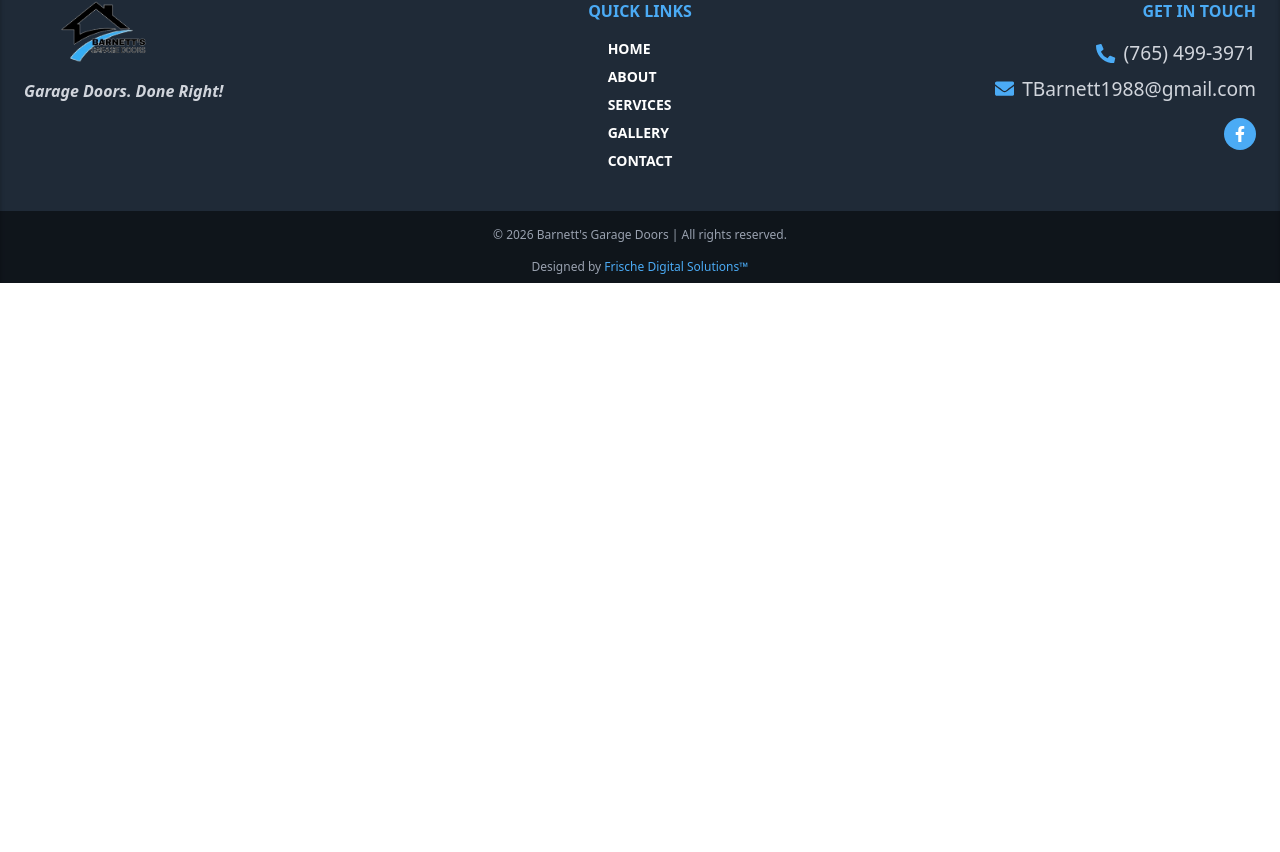
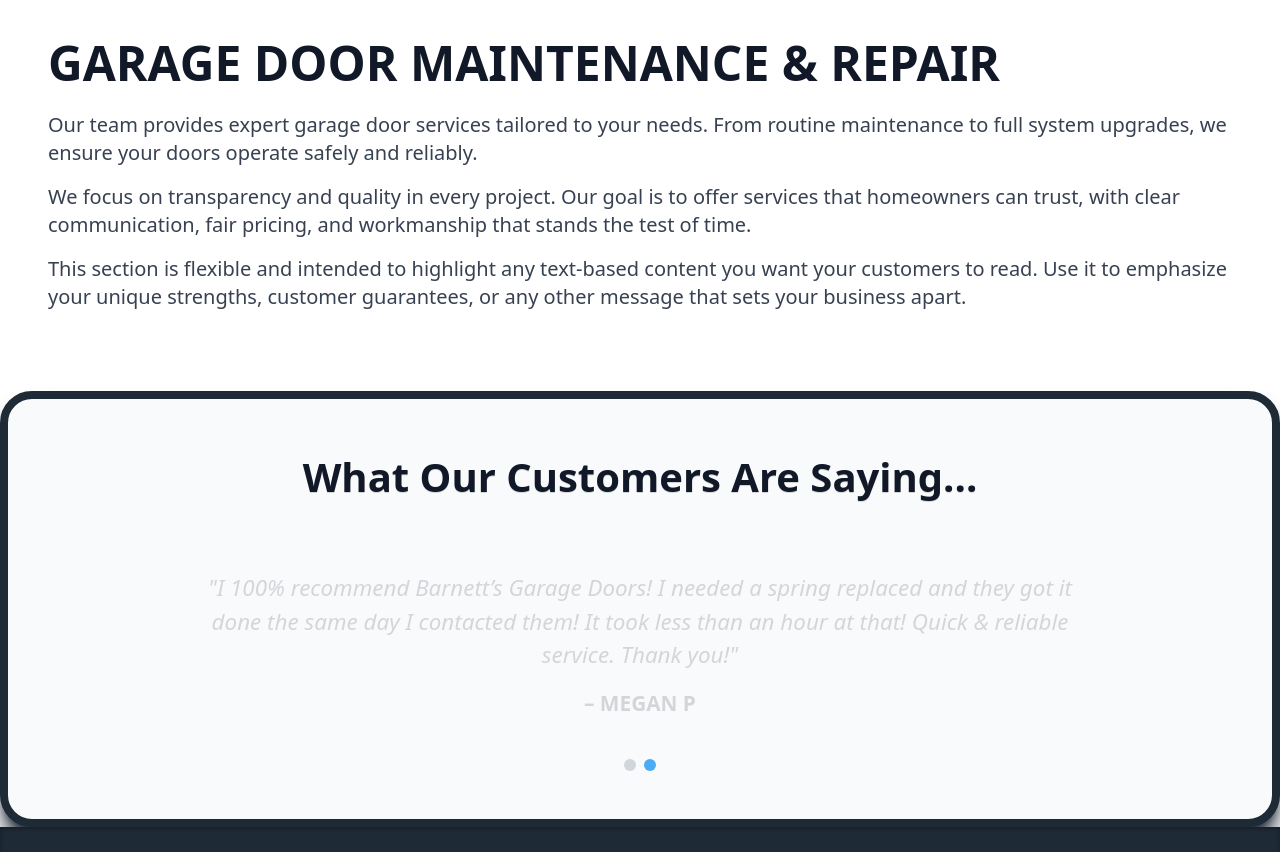
Before and after one commit to FrischSticks/barnettsGarageDoors, a Next.js app: page / in a window 1280 px wide. Shown: the part 3608-4460 px from the top of the page. Before the commit the page ends 3891 px from the top, so only its background shows below. Built offline with nearby package versions, Linux system fonts and the light colour scheme.

Commit message:
Add Testimonials Section

```diff
--- a/app/page.tsx
+++ b/app/page.tsx
@@ -6,6 +6,7 @@ import barnettsGarageDoorsLogo from "../public/images/barnetts-garage-doors.png"
 import garageDoorRemoteOpener from "../public/images/garage-door-remote-opener.png";
 import Contact from "../components/ContactForm";
 import GarageDoorGrid from "../components/GarageDoorsGrid";
+import Testimonials from "../components/Testimonials";
 
 export default function HomePage() {
   const [showContact, setShowContact] = useState(false);
@@ -125,8 +126,9 @@ export default function HomePage() {
       </section>
 
 <section className="w-full px-6 md:px-12 py-20">
-        {/* Image floats LEFT on desktop */}
-        <div className="md:float-left md:w-1/2 lg:w-1/3 xl:w-1/4 md:mr-10 mb-6">
+
+  {/* Desktop Image — floats LEFT */}
+  <div className="hidden md:block md:float-left md:w-1/2 lg:w-1/3 xl:w-1/4 2xl:w-1/5 md:mr-10 mb-6">
     <Image
       src={garageDoorRemoteOpener}
       alt="Garage Door Remote Opener"
@@ -140,12 +142,22 @@ export default function HomePage() {
     <h2 className="text-4xl md:text-5xl font-bold text-text-primary mb-6">
       REMOTE OPENERS
     </h2>
+
     <p>
       We specialize in diagnosing and servicing garage door openers to keep your system
       running smoothly and reliably. Whether your opener is struggling to lift, making
       unusual noises, or not responding at all, we provide efficient repairs that restore
       safe and dependable operation.
     </p>
+
+      {/* Mobile Image — bottom only */}
+  <div className="md:hidden w-2/3 justify-center flex mx-auto my-4 mb-8">
+    <Image
+      src={garageDoorRemoteOpener}
+      alt="Garage Door Remote Opener"
+      className="w-full h-auto object-contain"
+    />
+  </div>
 
     <p>
       Routine maintenance plays a key role in extending the life of your garage door
@@ -167,6 +179,34 @@ export default function HomePage() {
 
 </section>
 
+<section className="w-full px-6 md:px-12 py-20">
+  <div className="text-lg md:text-xl text-text-secondary space-y-4">
+    <h2 className="text-4xl md:text-5xl font-bold text-text-primary mb-6">
+      GARAGE DOOR MAINTENANCE & REPAIR
+    </h2>
+
+    <p>
+      Our team provides expert garage door services tailored to your needs. From routine
+      maintenance to full system upgrades, we ensure your doors operate safely and reliably.
+    </p>
+
+    <p>
+      We focus on transparency and quality in every project. Our goal is to offer services
+      that homeowners can trust, with clear communication, fair pricing, and workmanship
+      that stands the test of time.
+    </p>
+
+    <p>
+      This section is flexible and intended to highlight any text-based content you want
+      your customers to read. Use it to emphasize your unique strengths, customer
+      guarantees, or any other message that sets your business apart.
+    </p>
+  </div>
+</section>
+<Testimonials />
+
+
+
     </main>
   );
 }
--- /dev/null
+++ b/components/Testimonials.tsx
@@ -0,0 +1,109 @@
+"use client";
+
+import React, { useState, useEffect, useMemo, useRef, useCallback } from "react";
+import { motion, AnimatePresence } from "framer-motion";
+
+interface Review {
+  text: string;
+  author: string;
+}
+
+const reviews: Review[] = [
+  { text: `I contacted Barnett's Garage Doors through Yelp. Travis Barnett called within 10 minutes and volunteered to come out and take a look. This was at approximately 6:40 pm. I respect Mr. Barnett's willingness to assist in one more customer at such a late time of the day. Travis confirmed his diagnosis of my garage door needs and fixed the door so it opened and closed again within 30 minutes of arriving. The cost was the cost of a normal service call. An extreme value for same day service and resolution. My door is on its last go round and I will be calling Barnett's when I need a new one. Thank You Travis.`, author: "Lawrence" },
+  { text: `I 100% recommend Barnett’s Garage Doors! I needed a spring replaced and they got it done the same day I contacted them! It took less than an hour at that! Quick & reliable service. Thank you!`, author: "Megan P" },
+];
+
+const FONT_SIZE = 22; // px
+const LINE_HEIGHT = 1.33;
+const PADDING_OFFSET = 36;
+
+const estimateHeight = (text: string, width: number) => {
+  const avgCharWidth = width < 640 ? 9 : width < 1024 ? 11 : 12;
+  const charsPerLine = Math.floor(width / avgCharWidth);
+  const lines = Math.ceil(text.length / charsPerLine);
+  return lines * FONT_SIZE * LINE_HEIGHT + PADDING_OFFSET;
+};
+
+const Testimonials: React.FC = () => {
+  const [index, setIndex] = useState(0);
+  const [containerWidth, setContainerWidth] = useState(900);
+  const [hovered, setHovered] = useState(false);
+  const containerRef = useRef<HTMLDivElement | null>(null);
+  const timerRef = useRef<NodeJS.Timeout | null>(null);
+
+  // Update container width on resize
+  useEffect(() => {
+    const handleResize = () => {
+      if (containerRef.current) setContainerWidth(containerRef.current.offsetWidth);
+    };
+    handleResize();
+    window.addEventListener("resize", handleResize);
+    return () => window.removeEventListener("resize", handleResize);
+  }, []);
+
+  // Pre-calculate max height to prevent CLS
+  const maxHeight = useMemo(() => Math.max(...reviews.map(r => estimateHeight(r.text, containerWidth))), [containerWidth]);
+
+  const startAutoRotate = useCallback(() => {
+    if (timerRef.current) clearInterval(timerRef.current);
+    timerRef.current = setInterval(() => {
+      setIndex(prev => (prev + 1) % reviews.length);
+    }, 6000);
+  }, []);
+
+  useEffect(() => {
+    if (!hovered) startAutoRotate();
+    return () => {
+      if (timerRef.current) clearInterval(timerRef.current);
+    };
+  }, [hovered, startAutoRotate]);
+
+  return (
+    <section className="w-full max-w-screen mx-auto box-border">
+      <div
+        ref={containerRef}
+        className="w-full h-full mx-auto bg-gray-50 border-8 border-secondary-dark shadow-xl shadow-secondary-dark rounded-4xl p-6 md:p-10 lg:p-12 flex flex-col items-center justify-center text-center transition-all duration-500"
+        style={{ minHeight: `${maxHeight}px` }}
+        onMouseEnter={() => setHovered(true)}
+        onMouseLeave={() => setHovered(false)}
+      >
+        <h2 className="text-[1.6rem] font-bold text-text-primary mb-4 text-shadow-2xs md:text-[2rem] lg:text-[2.5rem]">
+          What Our Customers Are Saying...
+        </h2>
+
+        <div className="relative w-full flex flex-col items-center justify-center">
+          <AnimatePresence mode="wait">
+            <motion.div
+              key={index}
+              initial={{ opacity: 0, y: 20 }}
+              animate={{ opacity: 1, y: 0 }}
+              exit={{ opacity: 0, y: -20 }}
+              transition={{ duration: 0.5 }}
+              className="flex flex-col items-center justify-center w-full px-2"
+              style={{ minHeight: `${maxHeight}px` }}
+            >
+              <p className="text-[1.25rem] italic text-text-secondary mb-4 md:text-[1.3rem] lg:text-[1.4rem] max-w-225">
+                {"\"" + reviews[index].text + "\""}
+              </p>
+              <p className="text-[1.07rem] uppercase font-semibold text-text-secondary sm:text-[1.1rem] md:text-[1.25rem] lg:text-[1.3rem]">
+                {`– ${reviews[index].author}`}
+              </p>
+            </motion.div>
+          </AnimatePresence>
+        </div>
+
+        <div className="flex justify-center mt-6 space-x-2">
+          {reviews.map((_, i) => (
+            <button
+              key={i}
+              onClick={() => setIndex(i)}
+              className={`w-3 h-3 rounded-full transition-colors duration-200 ${i === index ? "bg-primary" : "bg-gray-300  hover:bg-accent"}`}
+            />
+          ))}
+        </div>
+      </div>
+    </section>
+  );
+};
+
+export default React.memo(Testimonials);
```
Lines whose indentation alone changed are shown as unchanged.
